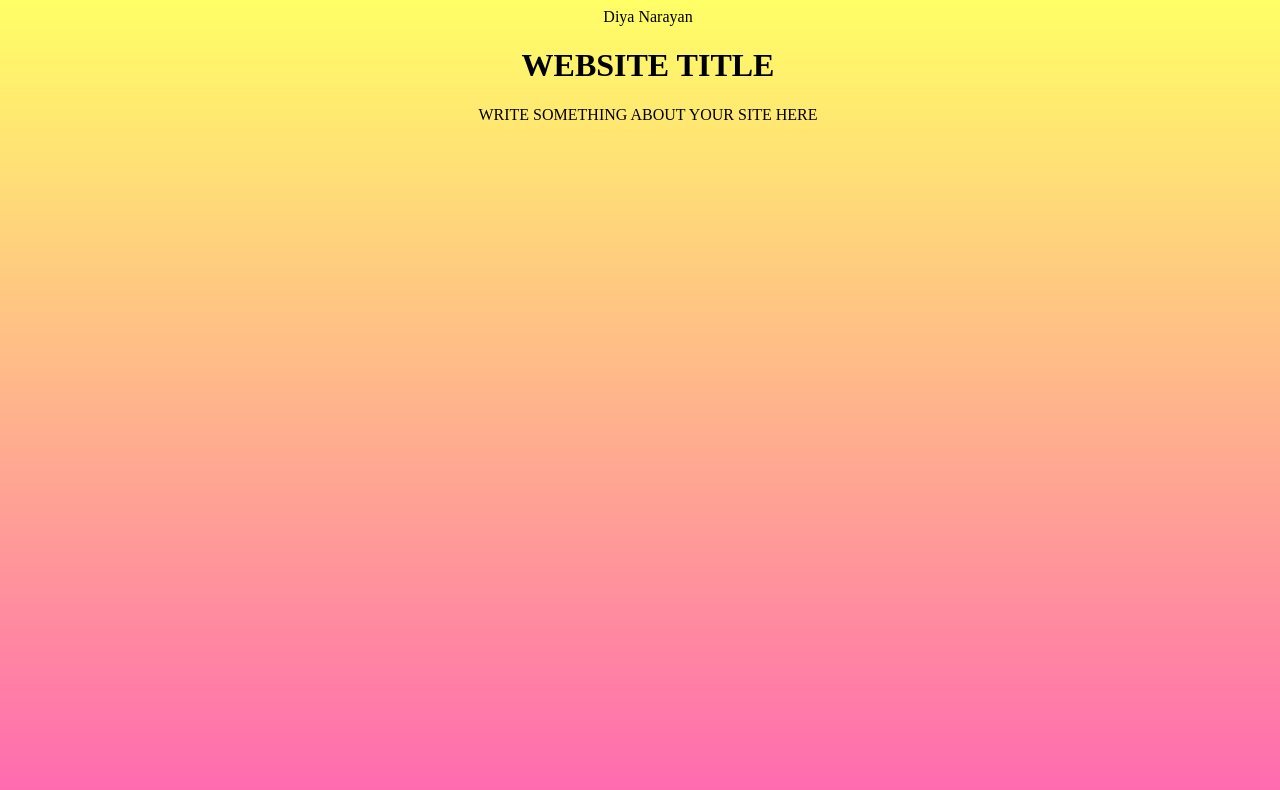
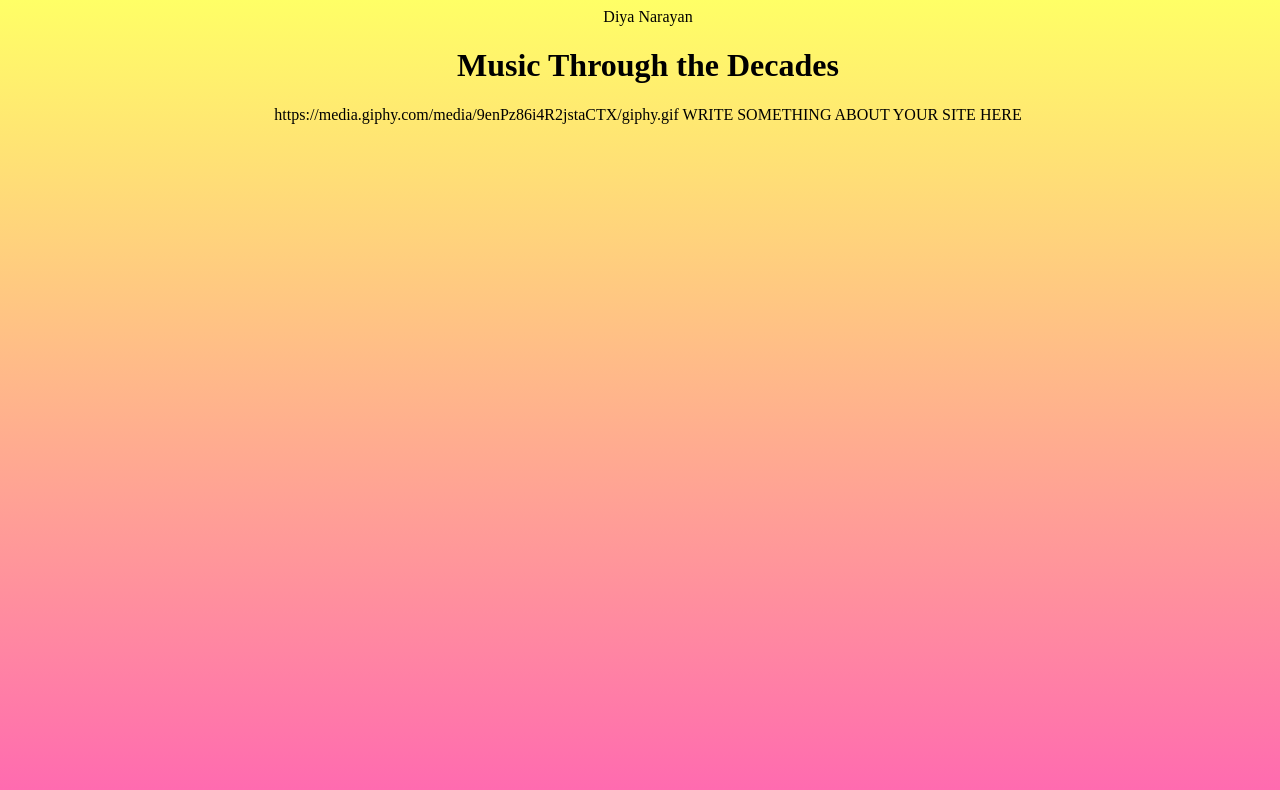
Before and after one commit to dn8362/myWebsite, a plain HTML site: page index.html in a window 1280 px wide. Drawn offline with Linux system fonts and the light colour scheme.

Commit message:
Adding Giphy and Changing title

```diff
--- a/index.html
+++ b/index.html
@@ -12,8 +12,8 @@ Diya Narayan
 </head>
 
 <body>
-<h1>WEBSITE TITLE</h1>
-  <p>
+<h1>Music Through the Decades</h1>
+  <p>https://media.giphy.com/media/9enPz86i4R2jstaCTX/giphy.gif
   WRITE SOMETHING ABOUT YOUR SITE HERE
   </p>
 
```
